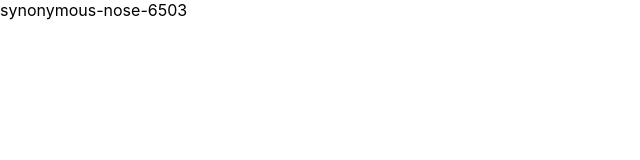
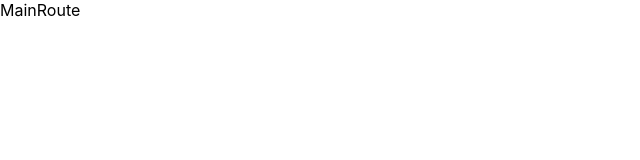
Before and after one commit to shashi310/synonymous-nose-6503, a React (Create React App) app in the folder frontend/: page / in a window 1280 px wide. Shown: the top 160 px of the page, without its empty margins (0-640 px from the left). Built offline with nearby package versions, Linux system fonts and the light colour scheme.

Commit message:
react-setup

```diff
--- a/frontend/src/App.js
+++ b/frontend/src/App.js
@@ -1,10 +1,11 @@
 import logo from './logo.svg';
 import './App.css';
+import MainRoute from './routes/MainRoute';
 
 function App() {
   return (
     <div >
-      synonymous-nose-6503
+     <MainRoute />
     </div>
   );
 }
--- /dev/null
+++ b/frontend/src/routes/MainRoute.jsx
@@ -0,0 +1,9 @@
+import React from 'react'
+
+const MainRoute = () => {
+  return (
+    <div>MainRoute</div>
+  )
+}
+
+export default MainRoute
```
Also changed, not shown: frontend/src/components/Login.jsx (added, +9 -0 lines), frontend/src/components/Signup.jsx (added, +9 -0 lines), frontend/src/pages/Navbar.jsx (added, +9 -0 lines).
